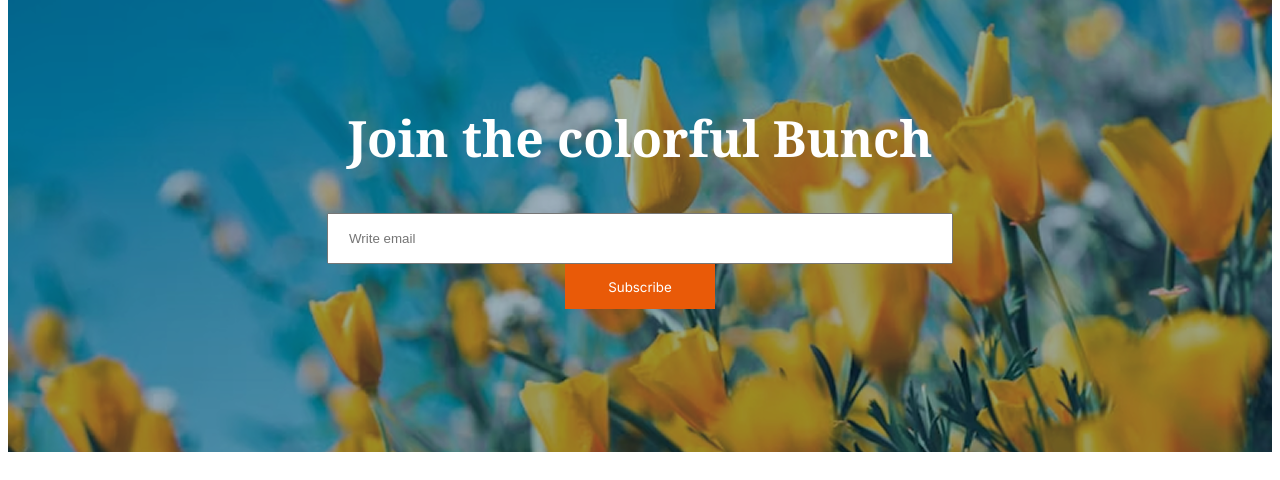
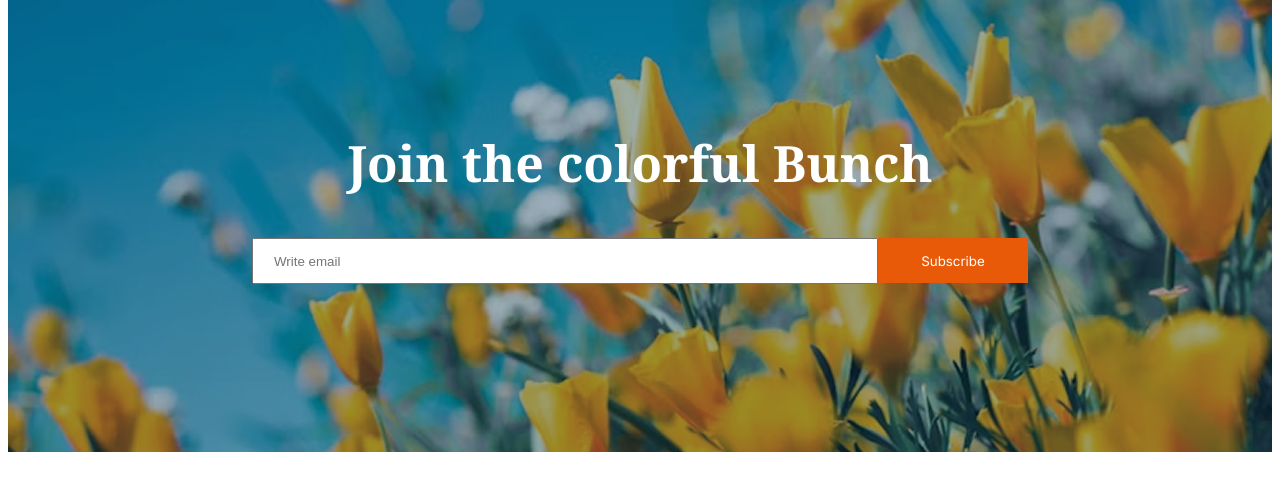
Before and after one commit to zahidulislam1/A02-Responsive-Flowers-market, a plain HTML site: page index.html in a window 1280 px wide. Shown: the part 3710-4190 px from the top of the page. Drawn offline with Linux system fonts and the light colour scheme.

Commit message:
assignment completed

```diff
--- a/index.html
+++ b/index.html
@@ -159,8 +159,10 @@
       </section>
       <section class="join-container">
         <h2>Join the colorful Bunch</h2>
-        <input type="email" placeholder="Write email" />
-        <button class="btn2">Subscribe</button>
+        <div style="display: flex">
+          <input type="email" placeholder="Write email" />
+          <button class="btn2">Subscribe</button>
+        </div>
       </section>
     </main>
     <footer>
--- a/style.css
+++ b/style.css
@@ -226,7 +226,7 @@
 }
 .join-container input {
   width: 600px;
-  height: 45px;
+  height: 40px;
   padding-left: 20px;
 }
 .btn2 {
```
